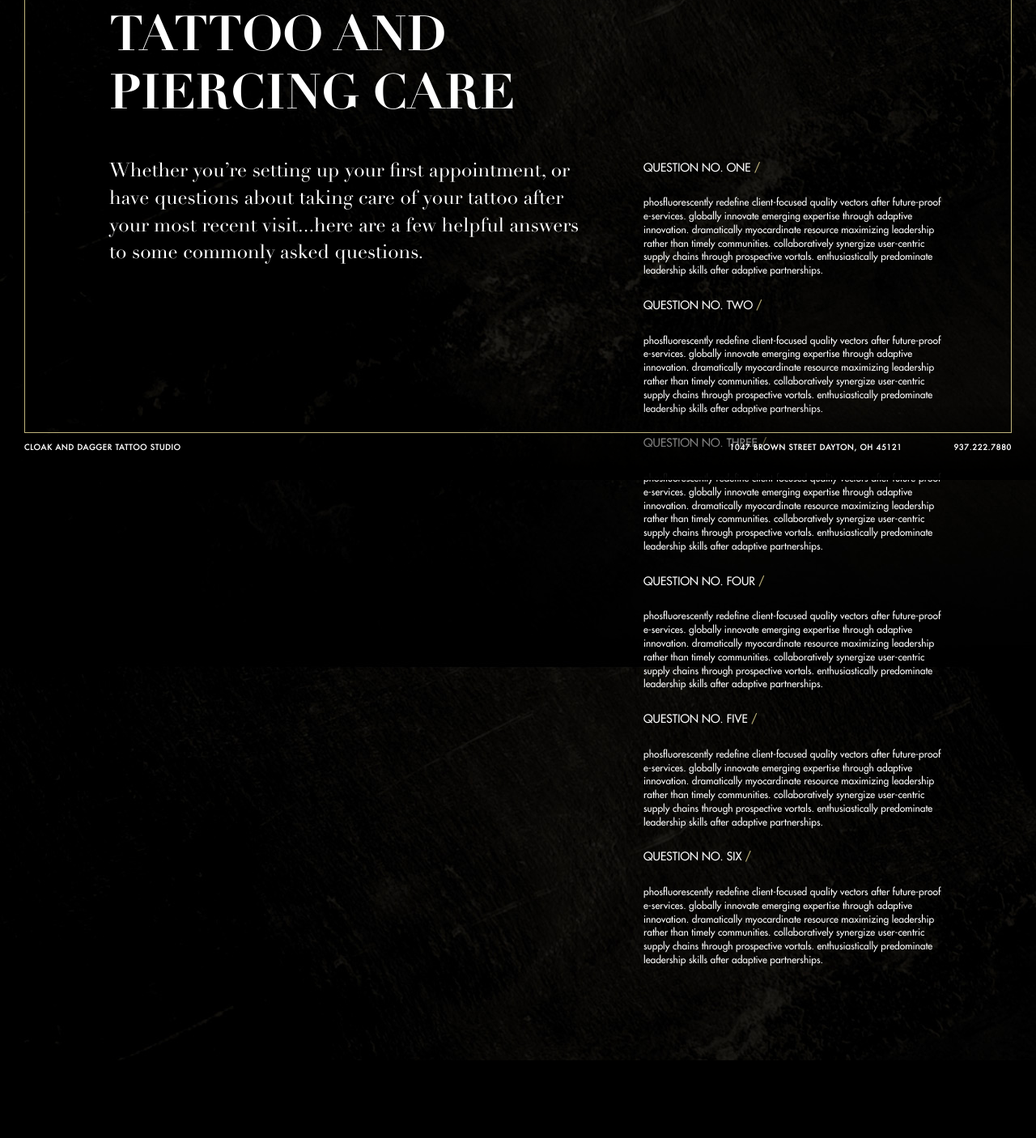
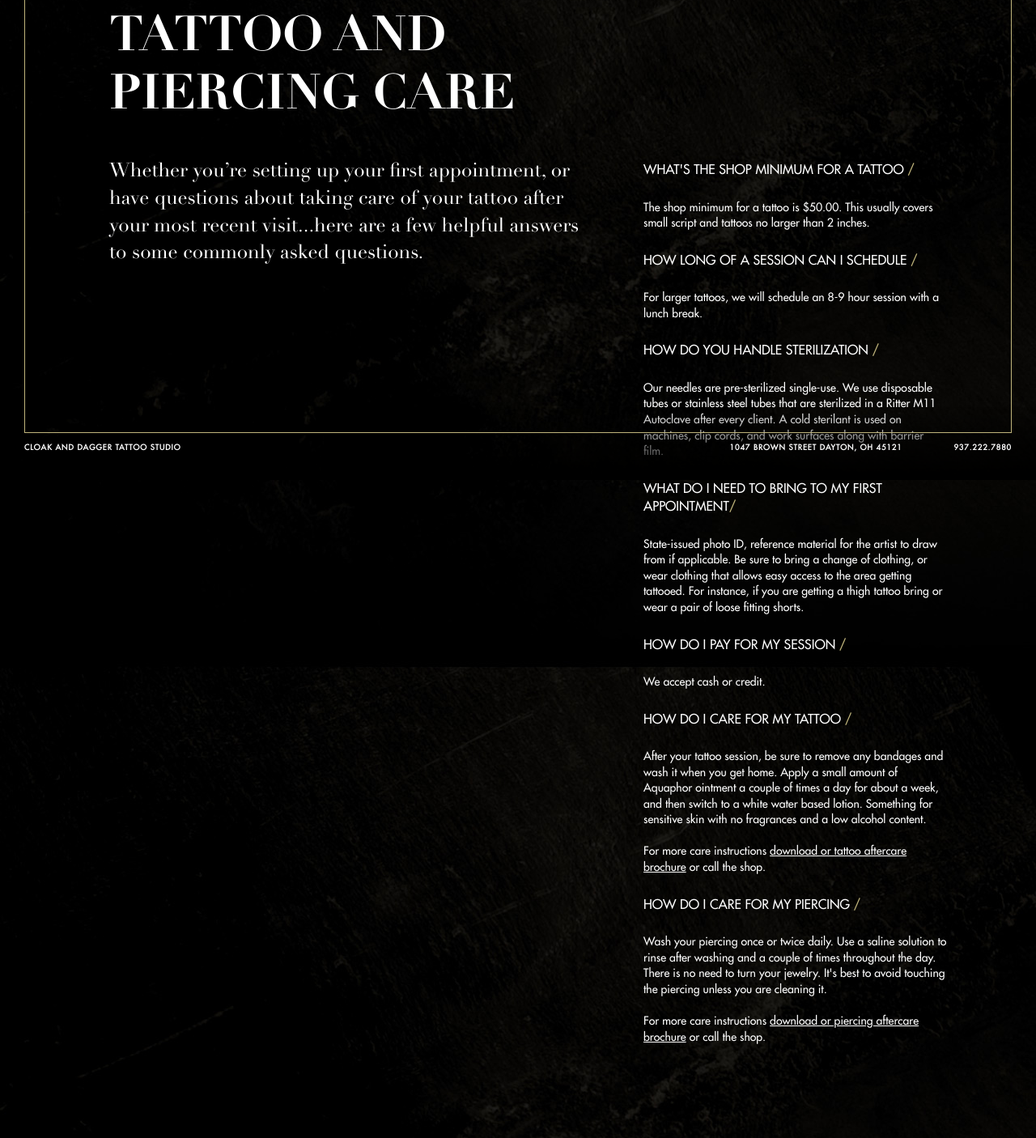
Before and after one commit to lukexwinter/Cloak-And-Dagger, a PHP site: page /questions-and-care.php in a window 1280 px wide. Shown: the part 207-1613 px from the top of the page at 81% size. Before the commit the page ends 1517 px from the top, so only its background shows below. Run offline with PHP 8.4, Linux system fonts and the light colour scheme; some libraries are stand-ins or nearby versions.

Commit message:
Finalize content with Britton
Ready for launch, add Rob W. and link care .pdfs in care section

```diff
--- a/about.php
+++ b/about.php
@@ -2,9 +2,9 @@
 		<section class="about clearfix">
 			<article>
 				<h1>ABOUT THE STUDIO</h1>
-				<p>Located in the heart of Dayton, Ohio nearing close proximity to UD campus, the Cloak and Dagger tattoo studio  is located on historic Brown Street</p>
-				<p>Our studio contains 3 tattoo stations as well as a private tattoo and piercing booth.  Artists are available 6 days a week, sketching, piercing, and tattooing our clients.</p>
-				<p>Call 937.222.7880 to set up an appointment time, or stop in between 12pm-10pm Monday-Saturday and visit with an available artist.</p>
+				<p>Cloak and Dagger opened it's doors in 2011 hoping to have an impact on the local tattoo industry in Dayton, OH. We are attempting to break the mold of the typical tattoo experience &mdash; where an artist's ego can sometimes outweigh the client's vision. Our artists strive to produce high end tattoos that live up to the standards of our most important critics &mdash; our customers.</p>
+				<p>While we do have some flash to choose from, we have artists who excel in a variety of different styles who will draw a custom tattoo specifically for you.</p>
+				<p>Located in the heart of Dayton, Ohio near UD campus, our studio contains 5 tattoo stations as well as a private tattoo and piercing booth. Call 937.222.7880 to set up an appointment time, or stop in and visit with an available artist.</p>
 				<br /><br />
 			</article>
 		</section>
--- a/css/main.css
+++ b/css/main.css
@@ -59,6 +59,8 @@ textarea {
 /* ==========================================================================
    Author's custom styles
    ========================================================================== */
+a { color: #fff; text-decoration: underline; }
+a:hover { text-decoration: none; }
 
 /*helpers*/
 .fleft { float: left; }
@@ -255,6 +257,8 @@ footer h6.address .phone { margin-left: 60px; }
 .booking article table { font-family: "futura-medium", "Trebuchet MS", Arial, sans-serif; font-size: 12px; width: 37.128713%; /*375/1010*/ float: right; }
 .booking article table tr.spacer { height: 11px; }
 .booking article table tr td { vertical-align: top; line-height: 1.7; }
+.booking article a { color: #fff; text-decoration: none; }
+.booking article a:hover { text-decoration: underline; }
 .booking article a.button { width: 100%; display: none; background: #000; border: 1px solid #c0b57c; color: #fff; font-family: "futura-medium", "Trebuchet MS", Arial, sans-serif; text-align: center; font-size: 18px; padding: 15px 0; text-decoration: none; letter-spacing: 2px; margin-bottom: 85px; }
 .booking article a.button:hover { background: #c0b57c; }
 #map_canvas{ clear: both; width: 100%; position: absolute; bottom: 0; opacity: 0; }
@@ -271,9 +275,9 @@ section.about { background: url('../img/about-bg.jpg') no-repeat #000; backgroun
 .care article h1 { font-family: "didot-bold", Didot, "Didot LT STD", "Hoefler Text", Garamond, "Times New Roman", serif; font-size: 60px; font-weight: normal; line-height: 1.2; }
 .care article.intro p { font-family: "didot", Didot, "Didot LT STD", "Hoefler Text", Garamond, "Times New Roman", serif; font-size: 24px; font-weight: normal; }
 .care article.faq { width: 29.296875%; float: left; margin-left: 62.109375%; margin-top: 393px; padding-bottom: 90px; font-family: "futura-medium", "Trebuchet MS", Arial, sans-serif; color: #fff;  }
-.care article.faq h2 { font-weight: normal; font-size: 14px; margin-bottom: 25px; }
+.care article.faq h2 { font-weight: normal; font-size: 16px; margin-bottom: 25px; }
 .care article.faq h2 span { color: #c0b57c; }
-.care article.faq p { font-weight: normal; font-size: 12px; margin-bottom: 25px; -webkit-font-smoothing: antialiased !important; }
+.care article.faq p { font-weight: normal; font-size: 12px; margin-bottom: 25px; -webkit-font-smoothing: antialiased !important; font-size: 14px; }
 
 /*Shrunken Nav*/
 header.small #logo { width: 51px; height: 48px; top: -50px; margin-left: -25.5px; }
@@ -308,6 +312,10 @@ header.small .shade { top: 0; }
 }
 
 @media only screen and (max-width: 768px) {
+
+}
+
+@media only screen and (max-width: 767px) {
 	.home h1 { font-size: 36px; line-height: 1.1; }
 	footer { bottom: -45px; font-size: 9px; line-height: 12px; text-align: center; }
 	footer h6 { float: none !important; }
@@ -322,19 +330,13 @@ header.small .shade { top: 0; }
 	/*Artists*/
 	.artists article { width: 100%; float: none; margin: 0 0 70px 0; background: #000; }
 	.artists article.even { float: none; }
-}
 
-@media only screen and (max-width: 645px) {
-
-}
-
-
-@media only screen and (max-width: 480px) {
 	.mobile-nav { display: block; }
 
 	/*Navigation*/
 	.gold-border.top-right, .gold-border.top-left { width: 35.453507%; }
 	footer { display: none; }
+	header.small #logo { display: block; width: 81px; height: 77px; position: absolute; top: -38.5px; left: 50%; margin-left: -40.5px; z-index: 2; }
 
 
 	/*Homepage*/
@@ -343,7 +345,8 @@ header.small .shade { top: 0; }
 	.home h1 .brand { font-size: 10px; margin-top: 20px; }
 	.home h1 .studio { font-size: 6px; margin-top: 6px; }
 	.home h1 .slash { height: 45px; top: -9px; right: 34px; }
-	header nav { display: none; }
+	header nav ul { display: none; }
+	header nav .shade { display: none; }
 
 	/*Booking*/
 	.booking article table td { display: block; }
@@ -353,6 +356,7 @@ header.small .shade { top: 0; }
 
 	/*About*/
 	section.about { background-size: 216%; background-position-x: -200px; }
+	.about article h1 { width: 100%; font-size: 48px; }
 
 	/*Care*/
 	.care article.intro h1 { width: 100%; font-size: 48px; }
--- a/header.php
+++ b/header.php
@@ -7,8 +7,8 @@
     <head>
         <meta charset="utf-8">
         <meta http-equiv="X-UA-Compatible" content="IE=edge,chrome=1">
-        <title></title>
-        <meta name="description" content="">
+        <title>Cloak and Dagger Tattoo - Dayton Ohio | Custom Designed Carefully Crafted</title>
+        <meta name="description" content="Dayton Ohio Tattoo Shop, Tattoo, Dayton, Ohio, Custom Tattoo, Tattoo Flash, ink, custom design, full sleeve, half sleeve, back pieces, clean, linework, professional">
         <meta name="viewport" content="width=device-width, initial-scale=1.0, maximum-scale=1.0, user-scalable=no"/>
 		<meta name="format-detection" content="telephone=no">
 
--- a/js/main.js
+++ b/js/main.js
@@ -5,9 +5,11 @@ function setFrameHeight() {
 	var windowWidth = $(window).width();
 	var frameHeight = 0;
 
-	if (windowWidth > 480) {
+	if (windowWidth > 767) {
 		frameHeight = windowHeight - 120;
 		console.log('im working');
+	} else if (navigator.userAgent.match(/(iPod|iPhone)/)) {
+		frameHeight = windowHeight;
 	} else {
 		frameHeight = windowHeight - 75;
 	}
--- a/questions-and-care.php
+++ b/questions-and-care.php
@@ -5,19 +5,20 @@
 				<p>Whether you’re setting up your first appointment, or have questions about taking care of your tattoo after your most recent visit...here are a few helpful answers to some commonly asked questions.</p>
 			</article>
 			<article class="faq">
-				<h2>QUESTION NO. ONE <span>/</span></h2>
-				<p>phosfluorescently redefine client-focused quality vectors after future-proof e-services. globally innovate emerging expertise through adaptive innovation. dramatically myocardinate resource maximizing leadership rather than timely communities. collaboratively synergize user-centric supply chains through prospective vortals. enthusiastically predominate leadership skills after adaptive partnerships.</p>
-				<h2>QUESTION NO. TWO <span>/</span></h2>
-				<p>phosfluorescently redefine client-focused quality vectors after future-proof e-services. globally innovate emerging expertise through adaptive innovation. dramatically myocardinate resource maximizing leadership rather than timely communities. collaboratively synergize user-centric supply chains through prospective vortals. enthusiastically predominate leadership skills after adaptive partnerships.</p>
-				<h2>QUESTION NO. THREE <span>/</span></h2>
-				<p>phosfluorescently redefine client-focused quality vectors after future-proof e-services. globally innovate emerging expertise through adaptive innovation. dramatically myocardinate resource maximizing leadership rather than timely communities. collaboratively synergize user-centric supply chains through prospective vortals. enthusiastically predominate leadership skills after adaptive partnerships.</p>
-				<h2>QUESTION NO. FOUR <span>/</span></h2>
-				<p>phosfluorescently redefine client-focused quality vectors after future-proof e-services. globally innovate emerging expertise through adaptive innovation. dramatically myocardinate resource maximizing leadership rather than timely communities. collaboratively synergize user-centric supply chains through prospective vortals. enthusiastically predominate leadership skills after adaptive partnerships.</p>
-				<h2>QUESTION NO. FIVE <span>/</span></h2>
-				<p>phosfluorescently redefine client-focused quality vectors after future-proof e-services. globally innovate emerging expertise through adaptive innovation. dramatically myocardinate resource maximizing leadership rather than timely communities. collaboratively synergize user-centric supply chains through prospective vortals. enthusiastically predominate leadership skills after adaptive partnerships.</p>
-				<h2>QUESTION NO. SIX <span>/</span></h2>
-				<p>phosfluorescently redefine client-focused quality vectors after future-proof e-services. globally innovate emerging expertise through adaptive innovation. dramatically myocardinate resource maximizing leadership rather than timely communities. collaboratively synergize user-centric supply chains through prospective vortals. enthusiastically predominate leadership skills after adaptive partnerships.</p>
-
+				<h2>WHAT'S THE SHOP MINIMUM FOR A TATTOO <span>/</span></h2>
+				<p>The shop minimum for a tattoo is $50.00.  This usually covers small script and tattoos no larger than 2 inches.</p>
+				<h2>HOW LONG OF A SESSION CAN I SCHEDULE <span>/</span></h2>
+				<p>For larger tattoos, we will schedule an 8-9 hour session with a lunch break.</p>
+				<h2>HOW DO YOU HANDLE STERILIZATION <span>/</span></h2>
+				<p>Our needles are pre-sterilized single-use. We use disposable tubes or stainless steel tubes that are sterilized in a Ritter M11 Autoclave after every client.  A cold sterilant is used on machines, clip cords, and work surfaces along with barrier film.</p>
+				<h2>WHAT DO I NEED TO BRING TO MY FIRST APPOINTMENT<span>/</span></h2>
+				<p>State-issued photo ID, reference material for the artist to draw from if applicable. Be sure to bring a change of clothing, or wear clothing that allows easy access to the area getting tattooed.  For instance, if you are getting a thigh tattoo bring or wear a pair of loose fitting shorts.</p>
+				<h2>HOW DO I PAY FOR MY SESSION <span>/</span></h2>
+				<p>We accept cash or credit.</p>
+				<h2>HOW DO I CARE FOR MY TATTOO <span>/</span></h2>
+				<p>After your tattoo session, be sure to remove any bandages and wash it when you get home. Apply a small amount of Aquaphor ointment a couple of times a day for about a week, and then switch to a white water based lotion.  Something for sensitive skin with no fragrances and a low alcohol content.<br /><br />For more care instructions <a href="">download or tattoo aftercare brochure</a> or call the shop.</p>
+				<h2>HOW DO I CARE FOR MY PIERCING <span>/</span></h2>
+				<p>Wash your piercing once or twice daily. Use a saline solution to rinse after washing and a couple of times throughout the day.  There is no need to turn your jewelry. It's best to avoid touching the piercing unless you are cleaning it.<br /><br />For more care instructions <a href="">download or piercing aftercare brochure</a> or call the shop.</p>
 			</article>
 		</section>
 <script>
```
Also changed, not shown: artists.php (+11 -5 lines), booking.php (+17 -2 lines).
